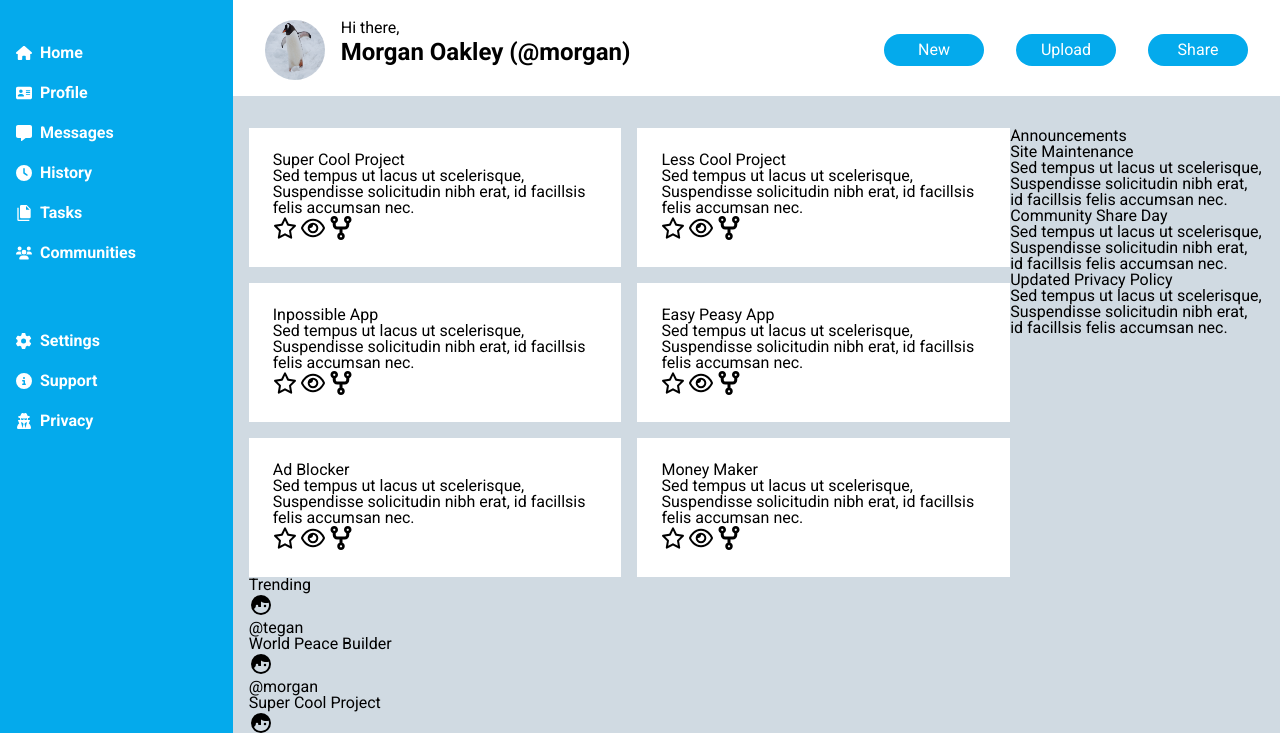
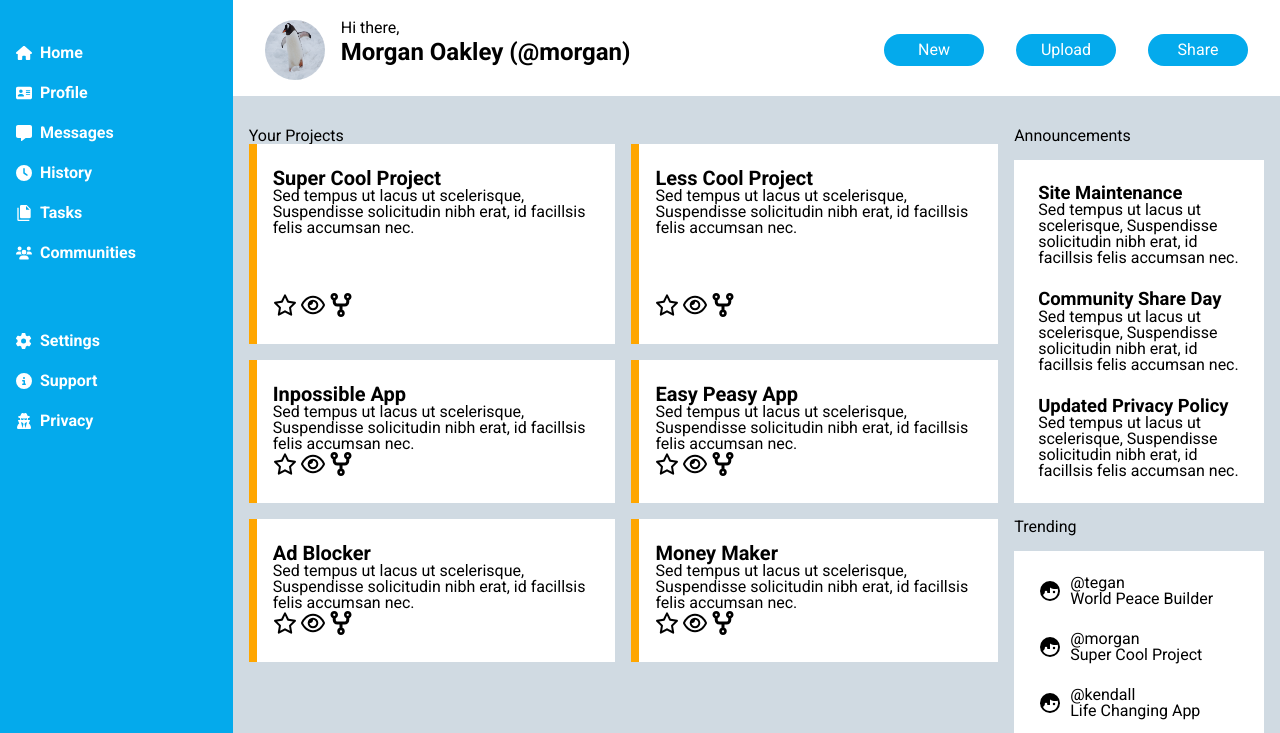
Before and after one commit to jduong09/topDashboardProject, a plain HTML site: page index.html in a window 1280 px wide. Shown: the part 59-792 px from the top of the page. Drawn offline with Linux system fonts and the light colour scheme.

Commit message:
Css grid work.

```diff
--- a/index.html
+++ b/index.html
@@ -90,6 +90,8 @@
     </div>
     <div class="article">
       <div class="projects-wrapper">
+        <h3>Your Projects</h3>
+        <div>
           <div class="project-card">
             <h3>Super Cool Project</h3>
             <div>Sed tempus ut lacus ut scelerisque, Suspendisse solicitudin nibh erat, id facillsis felis accumsan nec.</div>
@@ -151,9 +153,10 @@
             </ul>
           </div>
         </div>
+      </div>
       <aside>
         <h3>Announcements</h3>
-        <div class="div-list-wrapper">
+        <div id="div-announcements" class="div-list-wrapper">
           <ul>
             <li>
               <h4>Site Maintenance</h4>
@@ -172,7 +175,7 @@
       </aside>
       <aside>
         <h3>Trending</h3>
-        <div class="div-last-wrapper">
+        <div id="div-trending" class="div-list-wrapper">
           <ul>
             <li>
               <svg xmlns="http://www.w3.org/2000/svg" width="24" height="24" viewBox="0 0 24 24"><title>face-man-profile</title><path d="M12,2A10,10 0 0,0 2,12A10,10 0 0,0 12,22A10,10 0 0,0 22,12A10,10 0 0,0 12,2M12,8.39C13.57,9.4 15.42,10 17.42,10C18.2,10 18.95,9.91 19.67,9.74C19.88,10.45 20,11.21 20,12C20,16.41 16.41,20 12,20C9,20 6.39,18.34 5,15.89L6.75,14V13A1.25,1.25 0 0,1 8,11.75A1.25,1.25 0 0,1 9.25,13V14H12M16,11.75A1.25,1.25 0 0,0 14.75,13A1.25,1.25 0 0,0 16,14.25A1.25,1.25 0 0,0 17.25,13A1.25,1.25 0 0,0 16,11.75Z" /></svg>
--- a/styles.css
+++ b/styles.css
@@ -59,6 +59,10 @@ header a {
 }
 
 /* Main */
+main {
+  display: grid;
+  grid-template-rows: min-content min-content auto;
+}
 /* div-input-search */
 #div-input-search {
   display: grid;
@@ -148,15 +152,36 @@ header a {
 .article {
   padding: 2rem 1rem;
   display: grid;
+  gap: 1rem;
   grid-template-columns: 3fr 1fr;
+  grid-template-rows: 1fr 1fr;
   background-color: hsl(205, 23%, 85%);
 }
 
 .projects-wrapper {
+  grid-column: 1 / 2;
+  grid-row: 1 / 3;
+}
+
+.projects-wrapper > h3 {
+  grid-row: 1 / 2;
+  grid-column: 1 / 3;
+}
+
+.projects-wrapper > div {
   display: grid;
-  grid-template-columns: auto auto;
-  grid-template-rows: auto auto auto;
+  grid-template-columns: 1fr 1fr;
+  grid-template-rows: repeat(auto-fill, 200px);
   gap: 1rem;
+}
+.project-card {
+  display: flex;
+  flex-direction: column;
+}
+
+.project-card > ul {
+  align-items: end;
+  margin: auto 0 0 0;
 }
 
 .project-card {
@@ -168,12 +193,61 @@ header a {
 .project-card::after {
   width: 8px;
   height: 100%;
+  content: '';
   position: absolute;
   top: 0;
   left: 0;
+  background-color: hsl(39, 100%, 50%);
+}
+
+.project-card > h3 {
+  font-weight: 700;
+  font-size: 1.25rem;
 }
 
 .svg-favorite, .svg-eye-shown, .svg-fork {
   width: 24px;
   height: 24px;
 }
+
+.article > aside:first-of-type {
+  grid-column: 2 / 3;
+  grid-row: 1 / 2;
+}
+
+.article > aside:nth-of-type(2) {
+  grid-column: 2 / 3;
+  grid-row: 2 / 3;
+}
+
+.div-list-wrapper {
+  padding: 1.5rem;
+  background-color: hsl(0, 0%, 100%);
+}
+
+.div-list-wrapper > ul > li {
+  margin-bottom: 1.5rem;
+}
+
+.div-list-wrapper > ul > li:last-of-type {
+  margin-bottom: 0;
+}
+
+.div-list-wrapper > ul > li > h4 {
+  font-size: 1.15rem;
+  font-weight: 700;
+}
+
+aside > h3 {
+  margin-bottom: 1rem;
+}
+
+#div-trending > ul > li {
+  display: flex;
+  align-items: center;
+}
+
+#div-trending > ul > li > svg {
+  display: block;
+  margin-right: .5rem;
+}
```
Lines whose indentation alone changed are shown as unchanged.
